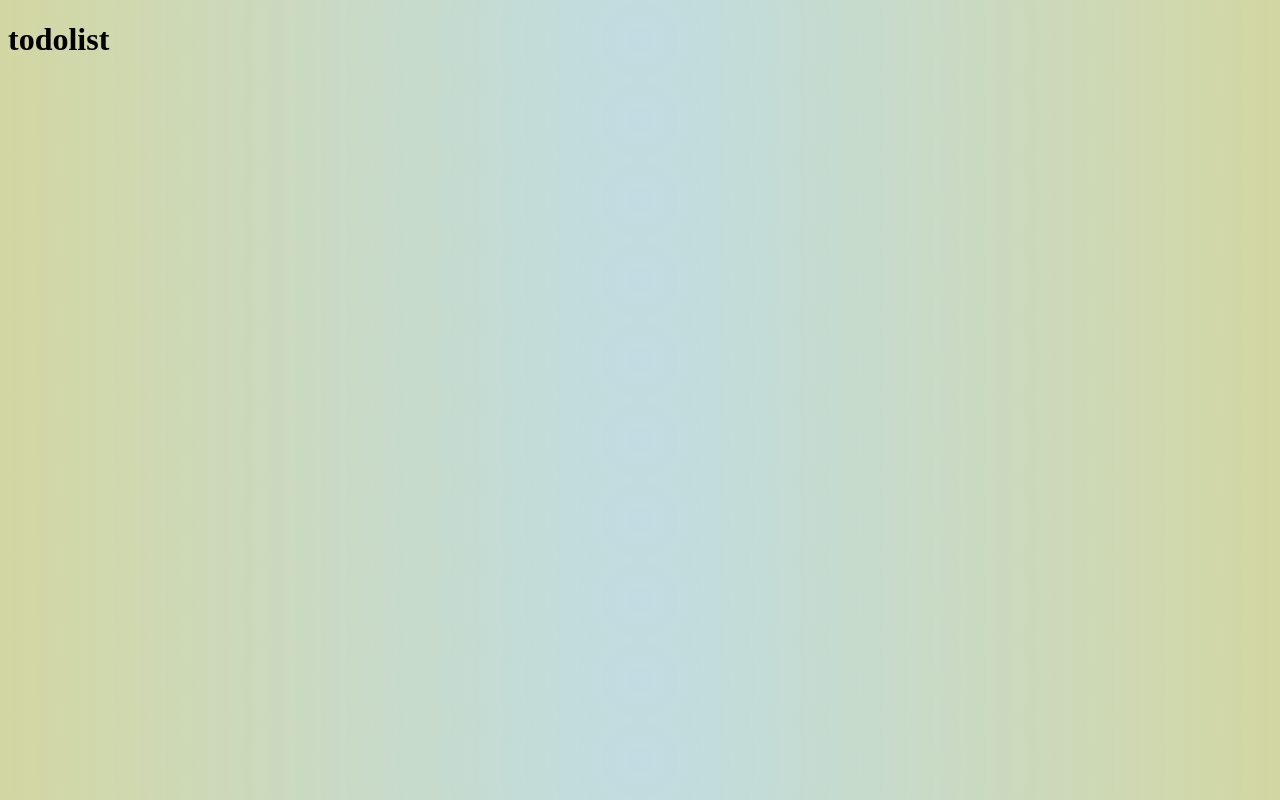
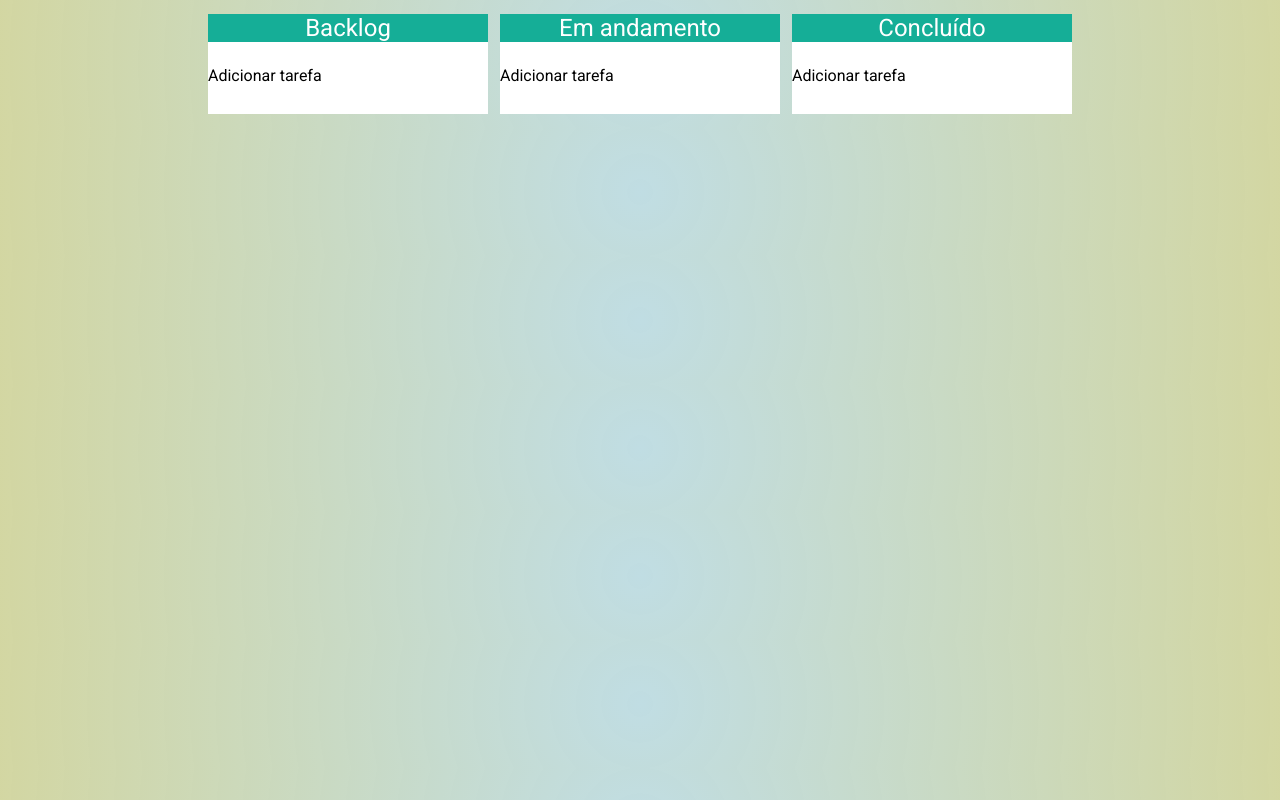
Before and after one commit to felipelouzeiro/tasklist, a website: page index.html in a window 1280 px wide. Drawn offline with Linux system fonts and the light colour scheme.

Commit message:
feat: criando as boards iniciais

```diff
--- a/index.html
+++ b/index.html
@@ -7,7 +7,19 @@
     <title>todo List</title>
   </head>
   <body>
-    <h1>todolist</h1>
+    <div class="board">
+      <h3>Backlog</h3>
+      <p class="add-board">Adicionar tarefa</p>
+    </div>
+    <div class="board">
+      <h3>Em andamento</h3>
+      <p>Adicionar tarefa</p>
+    </div>
+    <div class="board">
+      <h3>Concluído</h3>
+      <p>Adicionar tarefa</p>
+    </div>
+
     <script src="script.js"></script>
   </body>
 </html>
--- a/style.css
+++ b/style.css
@@ -1,7 +1,31 @@
+@import url('https://fonts.googleapis.com/css2?family=Roboto:wght@100;300;400;500&display=swap');
+
 body {
   background: radial-gradient(
     circle,
     rgb(192, 221, 227) 0%,
     rgba(206, 210, 152, 0.903) 100%
   );
+  font-family: 'Roboto', sans-serif;
+  font-weight: 400;
+
+  display: flex;
+  justify-content: center;
 }
+
+.board {
+  background-color: rgb(255, 255, 255);
+  width: 280px;
+  height: 100px;
+  margin: 6px;
+}
+
+h3 {
+  background-color: rgb(21, 174, 151);
+  color: rgb(255, 255, 255);
+  text-align: center;
+  font-size: 24px;
+  font-weight: 400;
+
+  margin-top: 0;
+}
```
